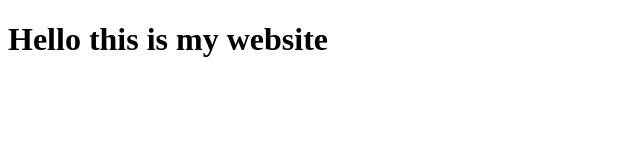
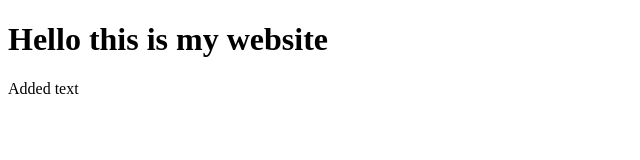
Before and after one commit to ulonix/ulonix.github.io, a plain HTML site: page index.html in a window 1280 px wide. Shown: the full height of the page, 0-640 px from the left. Drawn offline with Linux system fonts and the light colour scheme.

Commit message:
Update index.html
added p on index.html

```diff
--- a/index.html
+++ b/index.html
@@ -7,5 +7,6 @@
 </head>
 <body>
     <h1>Hello this is my website</h1>
+    <p>Added text</p>
 </body>
 </html>
```
